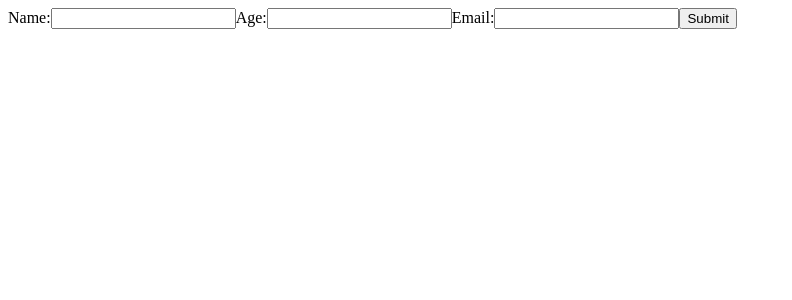
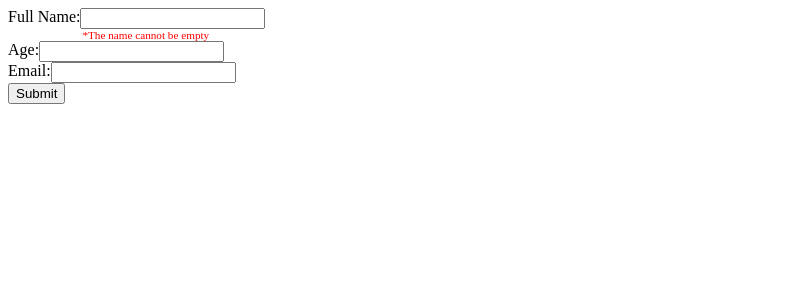
Before and after one commit to RAHULISLOGGEDIN/rec, a React (Create React App) app: page / in a window 1280 px wide. Shown: the top 300 px of the page, without its empty margins (0-792 px from the left). Built offline with nearby package versions, Linux system fonts and the light colour scheme.

Commit message:
error handled mid form

```diff
--- a/src/index.js
+++ b/src/index.js
@@ -9,11 +9,12 @@ import ReactDOM from "react-dom/client";
 // import App from "./tictactoe/App";
 // import App from "./batching/App";
 // import App from "./controlled/App";
-import App from "./scalableForm/App";
+// import App from "./scalableForm/App";
+import FormErrorHandling from "./scalableForm/FormErrorHandling";
 
 const root = ReactDOM.createRoot(document.getElementById("root"));
 root.render(
   // <React.StrictMode>
-  <App />
+  <FormErrorHandling />
   /* </React.StrictMode> */
 );
--- /dev/null
+++ b/src/scalableForm/FormErrorHandling.js
@@ -0,0 +1,75 @@
+import React, { useState } from "react";
+import "./style.css";
+
+export default function FormErrorHandling() {
+  const [formData, setFormData] = useState({
+    fullname: { value: "", error: "The name cannot be empty" },
+    age: { value: "", error: "" },
+    email: { value: "", error: "" },
+  });
+
+  function submitForm(e) {
+    e.preventDefault();
+    console.log(formData); // submit it to an API
+    //reset form later
+    // setFormData({
+    //   name: "",
+    //   email: "",
+    //   age: "",
+    // });
+  }
+  function handleFormChange(e) {
+    const { name, value } = e.target;
+    // const tempObj = formData[name];
+    setFormData({ ...formData, [name]: { ...formData[name], value } });
+  }
+  return (
+    <>
+      <form action="" onSubmit={submitForm}>
+        <div style={{ display: "flex" }}>
+          <label htmlFor="">Full Name:</label>
+          <div>
+            <input
+              type="text"
+              value={formData.fullname.value}
+              onChange={handleFormChange}
+              name="fullname"
+            />
+            {formData.fullname.error ? (
+              <div className="errorField">*{formData.fullname.error}</div>
+            ) : null}
+          </div>
+        </div>
+        <div style={{ display: "flex" }}>
+          <label htmlFor="">Age:</label>
+          <div>
+            <input
+              type="number"
+              value={formData.age.value}
+              onChange={handleFormChange}
+              name="age"
+            />
+            {formData.age.error ? (
+              <div className="errorField">*{formData.age.error}</div>
+            ) : null}
+          </div>
+        </div>
+        <div style={{ display: "flex" }}>
+          <label htmlFor="">Email:</label>
+          <div>
+            <input
+              type="text"
+              value={formData.email.value}
+              onChange={handleFormChange}
+              name="email"
+            />
+            {formData.email.error ? (
+              <div className="errorField">*{formData.email.error}</div>
+            ) : null}
+          </div>
+        </div>
+        <button type="submit">Submit</button>
+      </form>
+    </>
+  );
+}
--- /dev/null
+++ b/src/scalableForm/style.css
@@ -0,0 +1,5 @@
+.errorField {
+  font-size: 0.7rem;
+  color: red;
+  margin-left: 2px;
+}
```
Also changed, not shown: simpleHTML/sample.js (added).
